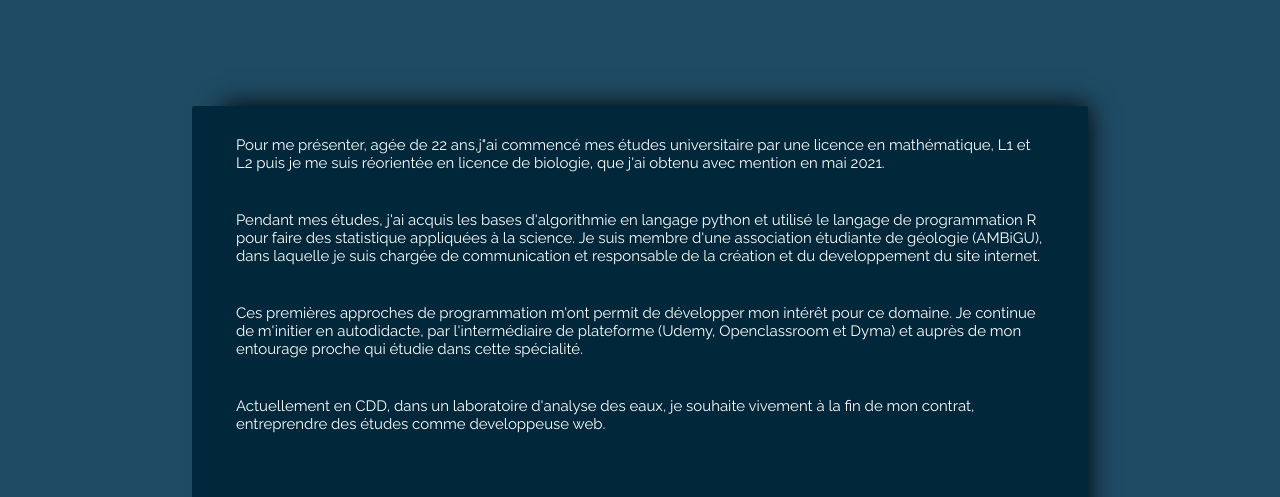
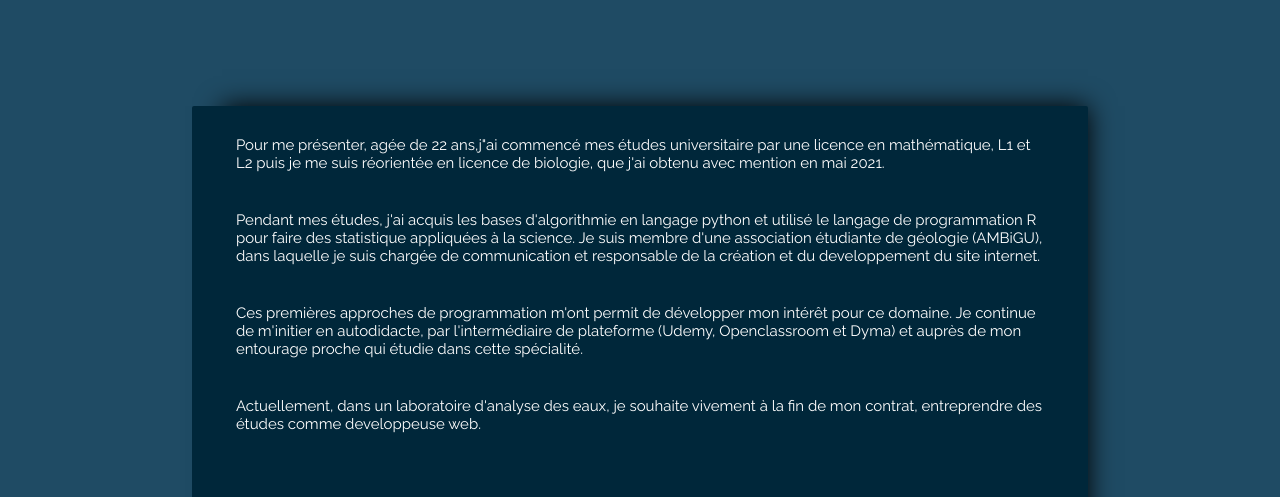
Before and after one commit to Eva-Krawczyk/cv-and-motivation-letter, a plain HTML site: page pages/motivation.html in a window 1280 px wide. Shown: the part 303-800 px from the top of the page. Drawn offline with Linux system fonts and the light colour scheme.

Commit message:
verson final

```diff
--- a/pages/motivation.html
+++ b/pages/motivation.html
@@ -42,7 +42,7 @@
                             de communication et responsable de la création et du developpement du site internet. </p>
                             <p>Ces premières approches de programmation m'ont permit de développer mon intérêt pour ce domaine. Je continue de m'initier en autodidacte, par l'intermédiaire de plateforme (Udemy, Openclassroom et Dyma)
                             et auprès de mon entourage proche qui étudie dans cette spécialité.</p>
-                            <p>Actuellement en CDD, dans un laboratoire d'analyse des eaux, je souhaite
+                            <p>Actuellement, dans un laboratoire d'analyse des eaux, je souhaite
                             vivement à la fin de mon contrat, entreprendre des études comme developpeuse web.  </p>
 
                 </div>
```
